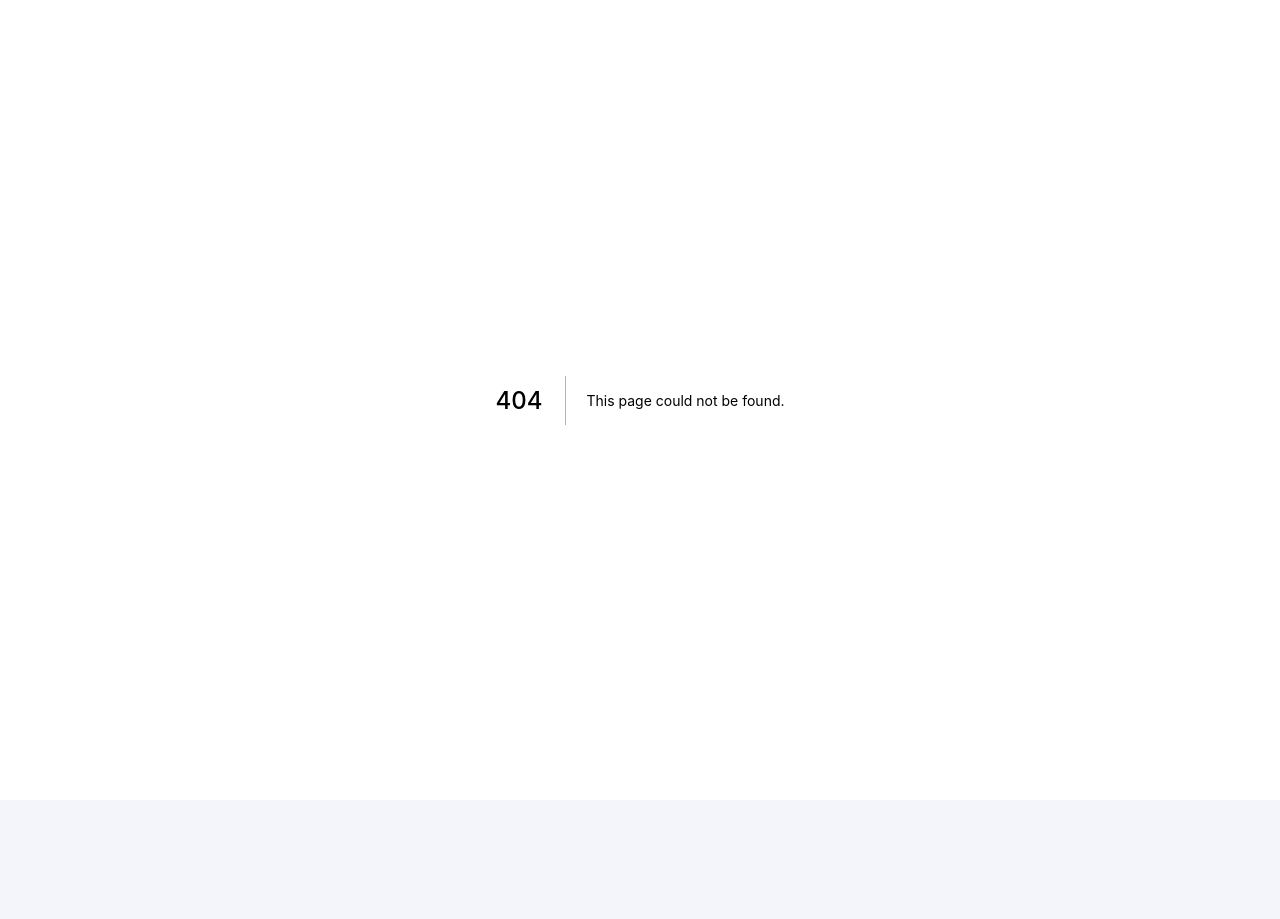
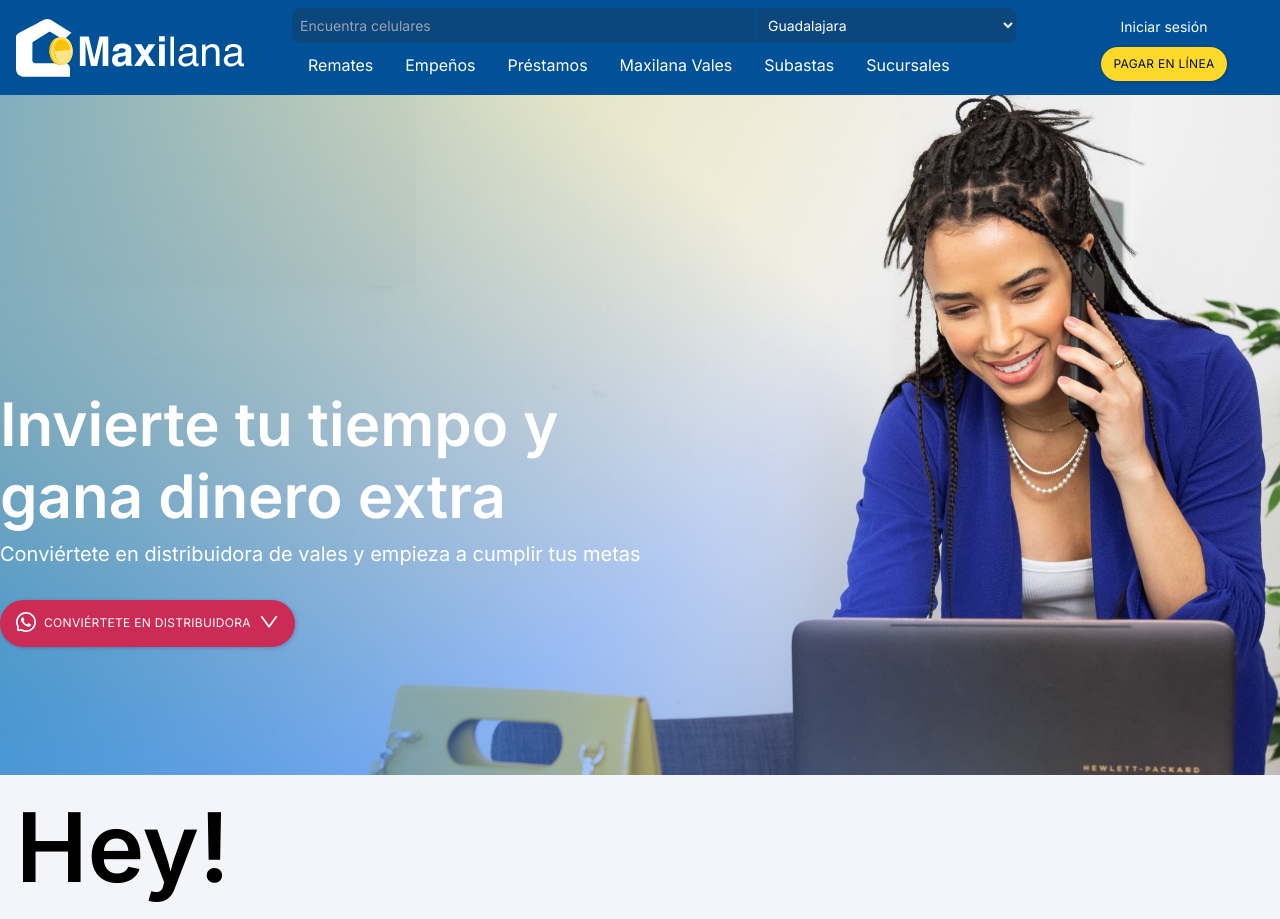
Before and after one commit to maxilana/maxilana-web, a Next.js app: page /vales in a window 1280 px wide. Before the commit this address had no page. Before the commit the page ends 800 px from the top, so only its background shows below. Built offline with nearby package versions, Linux system fonts and the light colour scheme.

Commit message:
Página de Vales y componente ButtonDropdown

```diff
--- a/components/common/Hero/Hero.tsx
+++ b/components/common/Hero/Hero.tsx
@@ -21,7 +21,7 @@ const Hero: FC<Props> = ({ title, subtitle = null, actions = null, cover = null
         <div className={styles.body}>
           <h1 className={styles.title}>{title}</h1>
           {subtitle !== null && (
-            <p className={styles.subtitle}>Averigua hasta cuánto te podemos dar por tus pertenencias</p>
+            <p className={styles.subtitle}>{subtitle}</p>
           )}
           {actions !== null && (
             <div className={styles.actionsWrap}>
--- a/components/ui/Button/Button.module.css
+++ b/components/ui/Button/Button.module.css
@@ -89,3 +89,21 @@
 .iconContainer {
   @apply mr-2;
 }
+
+/** DROPDOWN **/
+
+.rootDropdown {
+  @apply relative;
+}
+
+.dropdownWrapper {
+  @apply hidden absolute top-[100%] left-0 w-full;
+}
+
+.dropdownWrapperVisible {
+  @apply block;
+}
+
+.dropdownCard {
+  @apply p-2;
+}
--- /dev/null
+++ b/components/ui/Button/ButtonDropdown.tsx
@@ -0,0 +1,103 @@
+import cn from 'classnames';
+import React, { FC, MouseEvent, ReactElement, useState } from "react";
+import { LoadingOutlined, DownOutlined, UpOutlined } from '@ant-design/icons';
+
+import styles from './Button.module.css';
+import { Card } from "../Card";
+
+type ListItem = {
+  label: string;
+}
+
+interface Props {
+  text: string;
+  loading?: boolean;
+  listItems: ReactElement[];
+  icon?: ReactElement;
+  size?: "small" | "default" | "large";
+  theme?: "default" | "primary" | "secondary" | "danger" | "whatsapp";
+};
+
+const classStyles = {
+  size: {
+    default: "",
+    small: styles.sm,
+    large: styles.lg,
+  },
+  theme: {
+    default: "",
+    primary: styles.primary,
+    secondary: styles.secondary,
+    danger: styles.danger,
+    whatsapp: styles.whatsapp,
+  },
+};
+
+/**
+ * TODO: Añadir un evento click-outside
+ * para que cuando se haga clic fuera del botón se cierre
+*/
+
+const ButtonDropdown: FC<Props> = ({
+  text,
+  icon,
+  listItems,
+  loading = false,
+  size = "default",
+  theme = "default",
+}) => {
+  const [visible, toggleVisibility] = useState(false);
+
+  const sizeStyles = classStyles.size[size];
+  const themeStyles = classStyles.theme[theme];
+
+  let iconElement = icon;
+
+  if (loading) {
+    iconElement = <LoadingOutlined style={{ fontSize: 20 }} />;
+  }
+
+  return (
+    <div className={styles.rootDropdown}>
+      <button
+        disabled={loading}
+        className={cn(
+          styles.root,
+          sizeStyles,
+          themeStyles,
+        )}
+        onClick={() => {
+          toggleVisibility(!visible);
+        }}
+      >
+        {(loading || icon) && (
+          <span className="mr-2">
+            {iconElement}
+          </span>
+        )}
+        <span>{text}</span>
+        <span className="ml-2">
+          {
+            visible
+              ? <UpOutlined style={{ fontSize: 20 }} />
+              : <DownOutlined style={{ fontSize: 20 }} />
+          }
+        </span>
+      </button>
+      <div
+        className={cn(
+          styles.dropdownWrapper,
+          { [styles.dropdownWrapperVisible]: visible }
+        )}
+      >
+        <Card className={styles.dropdownCard}>
+          <React.Fragment>
+            {listItems}
+          </React.Fragment>
+        </Card>
+      </div>
+    </div>
+  )
+}
+
+export default ButtonDropdown;
--- a/components/ui/Button/index.ts
+++ b/components/ui/Button/index.ts
@@ -1 +1,2 @@
-export { default } from './Button';
+export { default as Button } from './Button';
+export { default as ButtonDropdown } from './ButtonDropdown';
--- a/components/ui/Card/Card.tsx
+++ b/components/ui/Card/Card.tsx
@@ -1,14 +1,21 @@
+import cn from 'classnames';
 import { FC, ReactElement } from "react";
 
 import styles from './Cards.module.css';
 
 interface Props {
   children: ReactElement;
+  className?: string;
 }
 
-const Card: FC<Props> = ({ children }) => {
+const Card: FC<Props> = ({ children, className }) => {
   return (
-    <div className={styles.root}>
+    <div
+      className={cn(
+        styles.root,
+        className,
+      )}
+    >
       {children}
     </div>
   )
--- a/components/ui/index.ts
+++ b/components/ui/index.ts
@@ -1,5 +1,5 @@
 export * from './Card';
+export * from './Button';
 export { default as Tag } from './Tag';
 export { default as Link } from './Link';
 export { default as Badge } from './Badge';
-export { default as Button } from './Button';
--- /dev/null
+++ b/pages/vales.tsx
@@ -0,0 +1,53 @@
+import Image from 'next/image';
+import { NextPage } from "next";
+import { WhatsAppOutlined } from '@ant-design/icons';
+
+import { Hero } from "~/components/common";
+import { ButtonDropdown } from '~/components/ui';
+import { Layout, Navbar } from "~/components/layout";
+
+const whatsappList = [
+  { label: "Culiacán y Navolato" },
+  { label: "Mazatlán" },
+  { label: "Guadalajara" },
+  { label: "Hermosillo" },
+  { label: "Mexicali" },
+  { label: "Tijuana" }
+];
+
+const ValesPage: NextPage = () => {
+  return (
+    <div>
+      <Navbar />
+      <Hero
+        title="Invierte tu tiempo y gana dinero extra"
+        subtitle="Conviértete en distribuidora de vales y empieza a cumplir tus metas"
+        cover={(
+          <Image
+            layout="fill"
+            src="/demo-hero-vales.jpg"
+            alt="Mujer hablando por teléfono, consiguiendo clientes"
+            objectFit="cover"
+          />
+        )}
+        actions={(
+          <ButtonDropdown
+            theme="danger"
+            text="Conviértete en distribuidora"
+            icon={<WhatsAppOutlined style={{ fontSize: 20 }} />}
+            listItems={whatsappList.map(item => (
+              <span key={item.label} className="block p-2 text-xs text-primary">
+                {item.label}
+              </span>
+            ))}
+          />
+        )}
+      />
+      <Layout>
+        <h1>Hey!</h1>
+      </Layout>
+    </div>
+  )
+}
+
+export default ValesPage;
```
Also changed, not shown: public/demo-hero-vales.jpg (added).
